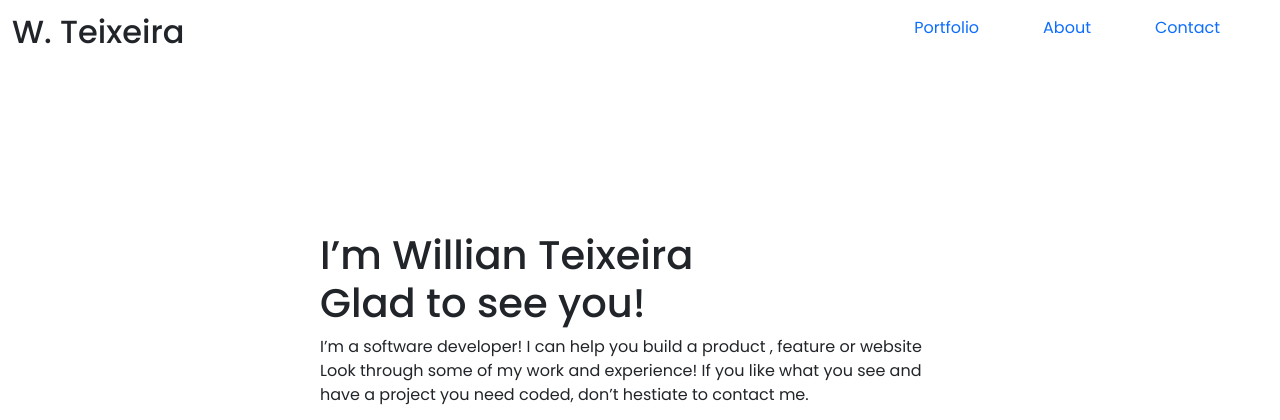
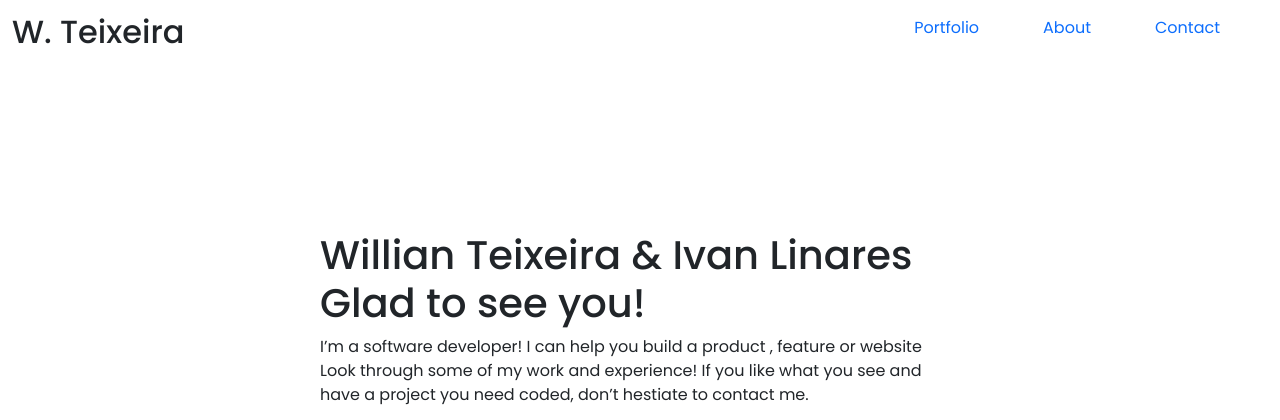
Before and after one commit to iwillteixeira/bootstrap-microverse, a website: page index.html in a window 1280 px wide. Shown: the top 420 px of the page. Drawn offline with nearby package versions, Linux system fonts and the light colour scheme; files that its build step writes are made by us from their sources.

Commit message:
Make the new branch, edit the names

```diff
--- a/index.html
+++ b/index.html
@@ -13,7 +13,8 @@
   <!-- Bootstrap CSS v5.0.2 -->
   <link rel="stylesheet" href="https://cdn.jsdelivr.net/npm/bootstrap@5.0.2/dist/css/bootstrap.min.css"  integrity="sha384-EVSTQN3/azprG1Anm3QDgpJLIm9Nao0Yz1ztcQTwFspd3yD65VohhpuuCOmLASjC" crossorigin="anonymous">
   <link rel="stylesheet" href="dist/css/main.css">
-  <title>Document</title>
+  <link rel="stylesheet" href="dist/css/style.css">
+  <title>Bootstrap</title>
 </head>
 <body>
   <header id="header" class="fixed-top">
@@ -34,7 +35,7 @@
   </header>
   <section id="hero" class="d-flex justify-content-center align-items-center">
     <section class="headline d-flex justify-content-center  flex-column col-lg-6">
-      <h1>I’m Willian Teixeira <br> Glad to see you!</h1>
+      <h1>Willian Teixeira & Ivan Linares <br> Glad to see you!</h1>
       <p>
         I’m a software developer! I can help you build a product , feature or
         website Look through some of my work and experience! If you like what
```
Also changed, not shown: src/scss/_layout/_layout.scss (line endings or trailing spaces), 2 other files.
